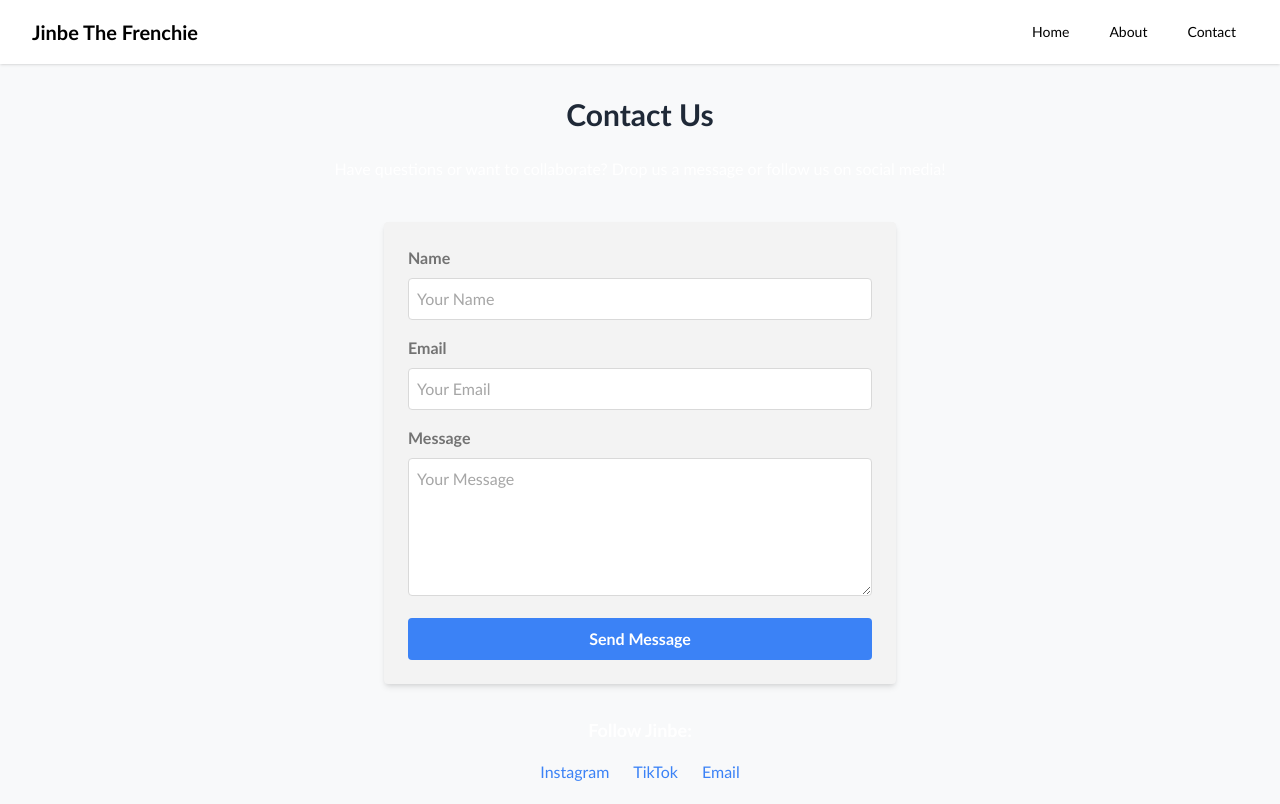
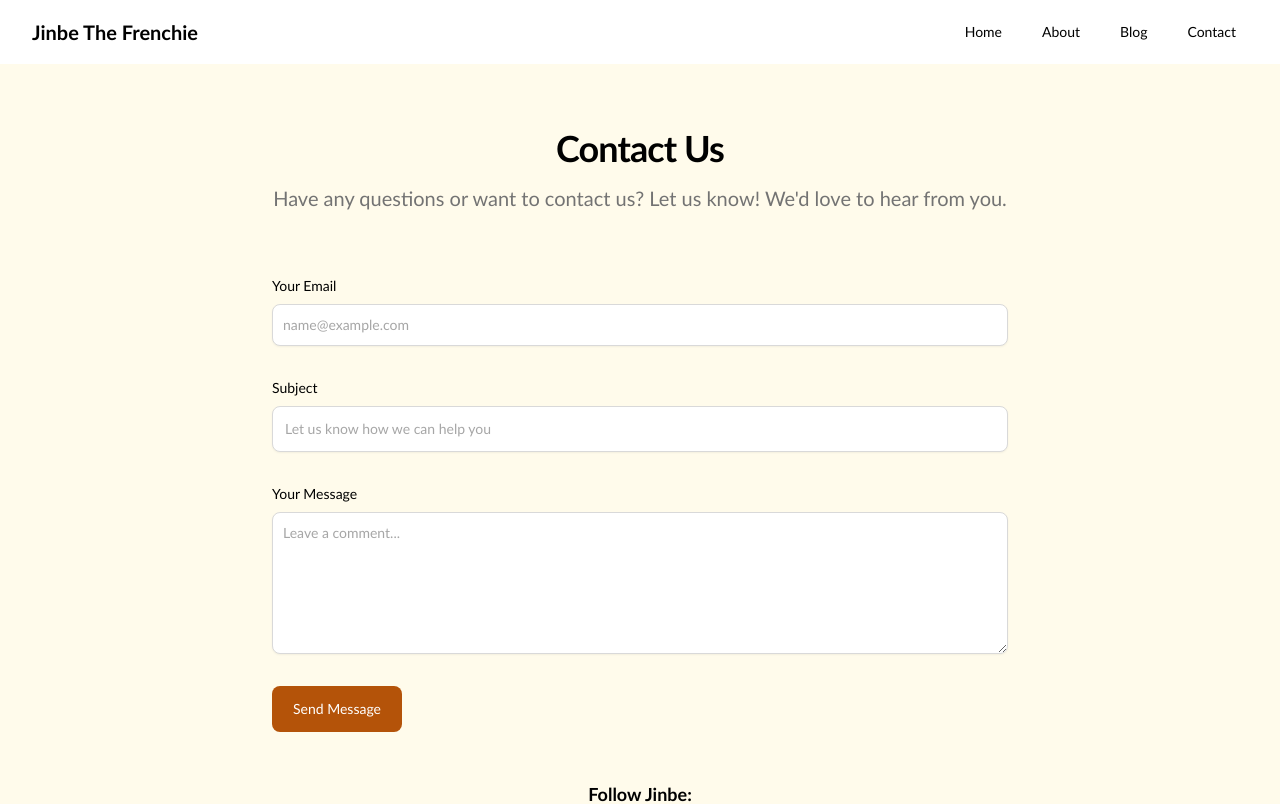
Before and after one commit to tran-matt/jinbethefrenchie, a React (Vite) app: page /contact in a window 1280 px wide. Shown: the top 804 px of the page. Built offline with nearby package versions, Linux system fonts and the light colour scheme.

Commit message:
added BlogPage.jsx

```diff
--- a/src/App.jsx
+++ b/src/App.jsx
@@ -1,28 +1,29 @@
 import React from "react";
 import { BrowserRouter as Router, Routes, Route } from "react-router-dom";
 import Navbar from "./components/Navbar";
-import Footer from "./components/Footer"; // Import Footer component
+import Footer from "./components/Footer";
 import Home from "./pages/Home";
 import About from "./pages/About";
-import Blog from "./pages/Blog";
+import BlogPage from "./pages/BlogPage";
 import Contact from "./pages/Contact";
 import BlogPost from "./pages/BlogPost";
 
 function App() {
   return (
     <Router>
-      <div className="flex flex-col min-h-screen"> {/* Ensure full-screen layout */}
-        <Navbar /> {/* Navbar stays at the top */}
-        <main className="flex-grow"> {/* Main content grows to fill available space */}
+      <div className="flex flex-col min-h-screen">
+        <Navbar />
+        <main className="flex-grow">
           <Routes>
             <Route path="/" element={<Home />} />
             <Route path="/about" element={<About />} />
-            <Route path="/blog" element={<Blog />} />
+            {/* Updated Blog route */}
+            <Route path="/blog" element={<BlogPage />} />
             <Route path="/blog/:id" element={<BlogPost />} />
             <Route path="/contact" element={<Contact />} />
           </Routes>
         </main>
-        <Footer /> {/* Footer stays at the bottom */}
+        <Footer />
       </div>
     </Router>
   );
--- a/src/components/Navbar.jsx
+++ b/src/components/Navbar.jsx
@@ -6,6 +6,7 @@ import { Link } from 'react-router-dom';
 const navigation = [
   { name: 'Home', to: '/' },
   { name: 'About', to: '/about' },
+  { name: 'Blog', to: '/blog' },      // Added Blog link
   { name: 'Contact', to: '/contact' },
 ];
 
@@ -15,7 +16,6 @@ const Navbar = () => {
       {({ open }) => (
         <>
           <div className="mx-auto max-w-7xl px-2 sm:px-6 lg:px-8">
-            {/* Flex container with justify-between to place logo on left and links on right */}
             <div className="relative flex h-16 items-center justify-between">
               {/* Mobile menu button */}
               <div className="absolute inset-y-0 left-0 flex items-center sm:hidden">
--- /dev/null
+++ b/src/pages/BlogPage.jsx
@@ -0,0 +1,184 @@
+import React, { useState, useEffect } from "react";
+import { Link } from "react-router-dom";
+
+// Initial blog posts data with an added "likes" property and ISO date strings.
+const initialPosts = [
+  {
+    id: 1,
+    title: "10 Essential Tips for Frenchie Owners",
+    excerpt:
+      "Discover key advice for caring for your French Bulldog—from diet and exercise to grooming and playtime.",
+    date: "2025-03-10", // ISO format for dates (YYYY-MM-DD)
+    likes: 10,
+  },
+  {
+    id: 2,
+    title: "Creating the Perfect Diet for Your Frenchie",
+    excerpt:
+      "Learn how to craft a balanced meal plan that caters to the unique nutritional needs of French Bulldogs.",
+    date: "2025-02-25",
+    likes: 5,
+  },
+  {
+    id: 3,
+    title: "Grooming and Care: A Comprehensive Guide",
+    excerpt:
+      "Everything you need to know about keeping your French Bulldog clean, comfortable, and happy.",
+    date: "2025-02-15",
+    likes: 3,
+  },
+  // Add more blog posts as needed.
+];
+
+const BlogPage = () => {
+  const [posts, setPosts] = useState(initialPosts);
+  const [searchTerm, setSearchTerm] = useState("");
+  const [sortOption, setSortOption] = useState("newest");
+  // This object tracks which posts the user has liked in the current session.
+  const [userLiked, setUserLiked] = useState({});
+
+  // On mount, load global likes from localStorage.
+  useEffect(() => {
+    const storedLikes = localStorage.getItem("blogLikes");
+    if (storedLikes) {
+      const likesObj = JSON.parse(storedLikes);
+      setPosts((prevPosts) =>
+        prevPosts.map((post) => ({
+          ...post,
+          likes:
+            likesObj[post.id] !== undefined ? likesObj[post.id] : post.likes,
+        }))
+      );
+    }
+  }, []);
+
+  // On mount, load user-specific liked posts from sessionStorage.
+  useEffect(() => {
+    const storedUserLikes = sessionStorage.getItem("userLikedPosts");
+    if (storedUserLikes) {
+      setUserLiked(JSON.parse(storedUserLikes));
+    }
+  }, []);
+
+  // Handles like/unlike toggling.
+  const handleLike = (id) => {
+    // Update the posts (global like count) first.
+    setPosts((prevPosts) => {
+      const updatedPosts = prevPosts.map((post) => {
+        if (post.id === id) {
+          // If user already liked this post, remove the like; otherwise, add one.
+          const newLikes = userLiked[id] ? post.likes - 1 : post.likes + 1;
+          return { ...post, likes: newLikes };
+        }
+        return post;
+      });
+      // Save the updated global likes to localStorage.
+      const likesObj = {};
+      updatedPosts.forEach((post) => {
+        likesObj[post.id] = post.likes;
+      });
+      localStorage.setItem("blogLikes", JSON.stringify(likesObj));
+      return updatedPosts;
+    });
+
+    // Update the userLiked state and store it in sessionStorage.
+    setUserLiked((prev) => {
+      const newUserLikes = { ...prev, [id]: !prev[id] };
+      sessionStorage.setItem("userLikedPosts", JSON.stringify(newUserLikes));
+      return newUserLikes;
+    });
+  };
+
+  // Filter posts by the search term (checking title and excerpt).
+  const filteredPosts = posts.filter((post) => {
+    const lowerSearch = searchTerm.toLowerCase();
+    return (
+      post.title.toLowerCase().includes(lowerSearch) ||
+      post.excerpt.toLowerCase().includes(lowerSearch)
+    );
+  });
+
+  // Sort posts based on the selected sort option.
+  const sortedPosts = [...filteredPosts].sort((a, b) => {
+    if (sortOption === "newest") {
+      return new Date(b.date) - new Date(a.date);
+    } else if (sortOption === "oldest") {
+      return new Date(a.date) - new Date(b.date);
+    } else if (sortOption === "most liked") {
+      return b.likes - a.likes;
+    } else if (sortOption === "least liked") {
+      return a.likes - b.likes;
+    }
+    return 0;
+  });
+
+  return (
+    <div className="bg-amber-50 min-h-screen py-10">
+      <div className="container mx-auto px-4">
+        <h1 className="text-3xl font-bold text-center mb-6 text-stone-800">
+          Jinbe's Blog
+        </h1>
+
+        {/* Search and Sort Controls */}
+        <div className="flex flex-col sm:flex-row items-center justify-between mb-8">
+          <input
+            type="text"
+            placeholder="Search blogs..."
+            value={searchTerm}
+            onChange={(e) => setSearchTerm(e.target.value)}
+            className="w-full sm:w-1/2 p-2 border border-gray-300 rounded mb-4 sm:mb-0"
+          />
+          <select
+            value={sortOption}
+            onChange={(e) => setSortOption(e.target.value)}
+            className="w-full sm:w-1/4 p-2 border border-gray-300 rounded text-gray-900"
+          >
+            <option value="newest">Newest</option>
+            <option value="oldest">Oldest</option>
+            <option value="most liked">Most Liked</option>
+            <option value="least liked">Least Liked</option>
+          </select>
+        </div>
+
+        {/* Blog Post Cards */}
+        <div className="grid grid-cols-1 md:grid-cols-2 lg:grid-cols-3 gap-6">
+          {sortedPosts.map((post) => (
+            <div
+              key={post.id}
+              className="bg-white p-6 rounded-lg shadow hover:shadow-lg transition-shadow duration-300"
+            >
+              <h2 className="text-xl font-semibold mb-2 text-stone-800">
+                {post.title}
+              </h2>
+              <p className="text-stone-600 text-sm mb-2">
+                {new Date(post.date).toLocaleDateString()}
+              </p>
+              <p className="text-stone-700 mb-4">{post.excerpt}</p>
+              <div className="flex items-center justify-between">
+                <button
+                  onClick={() => handleLike(post.id)}
+                  className="text-grey-700 font-bold hover:underline"
+                >
+                  {userLiked[post.id] ? "Unlike" : "Like"} ({post.likes})
+                </button>
+                <Link
+                  to={`/blog/${post.id}`}
+                  className="text-amber-700 font-bold hover:underline"
+                >
+                  Read More →
+                </Link>
+              </div>
+            </div>
+          ))}
+          {sortedPosts.length === 0 && (
+            <p className="text-center col-span-full text-gray-600">
+              No blog posts found.
+            </p>
+          )}
+        </div>
+      </div>
+    </div>
+  );
+};
+
+export default BlogPage;
--- a/src/pages/Contact.jsx
+++ b/src/pages/Contact.jsx
@@ -2,8 +2,8 @@ import React, { useState } from "react";
 
 const Contact = () => {
   const [formData, setFormData] = useState({
-    name: "",
     email: "",
+    subject: "",
     message: "",
   });
 
@@ -19,18 +19,21 @@ const Contact = () => {
 
   const handleSubmit = (e) => {
     e.preventDefault();
-    // Simulate form submission
+    // Simulate form submission – replace this with your actual submission logic
     console.log("Form submitted:", formData);
     setSubmitted(true);
-    setFormData({ name: "", email: "", message: "" });
+    setFormData({ email: "", subject: "", message: "" });
   };
 
   return (
-    <div className="container mx-auto p-8">
-      <h1 className="text-3xl font-bold text-center mb-6">Contact Us</h1>
-      <p className="text-center mb-10">
-        Have questions or want to collaborate? Drop us a message or follow us on
-        social media!
+    <section className="bg-amber-50">
+      <div className="py-8 lg:py-16 px-4 mx-auto max-w-screen-md">
+        {/* Header */}
+        <h2 className="mb-4 text-4xl tracking-tight font-extrabold text-center text-black">
+          Contact Us
+        </h2>
+        <p className="mb-8 lg:mb-16 font-light text-center text-gray-700 sm:text-xl">
+        Have any questions or want to contact us? Let us know! We'd love to hear from you.
         </p>
 
         {submitted && (
@@ -39,35 +42,14 @@ const Contact = () => {
           </p>
         )}
 
-      <div className="max-w-lg mx-auto">
-        <form
-          onSubmit={handleSubmit}
-          className="bg-gray-100 p-6 rounded shadow-md"
-        >
-          <div className="mb-4">
-            <label
-              htmlFor="name"
-              className="block text-gray-700 font-semibold mb-2"
-            >
-              Name
-            </label>
-            <input
-              type="text"
-              id="name"
-              name="name"
-              value={formData.name}
-              onChange={handleChange}
-              required
-              className="w-full p-2 border border-gray-300 rounded"
-              placeholder="Your Name"
-            />
-          </div>
-          <div className="mb-4">
+        {/* Form */}
+        <form onSubmit={handleSubmit} className="space-y-8">
+          <div>
             <label
               htmlFor="email"
-              className="block text-gray-700 font-semibold mb-2"
+              className="block mb-2 text-sm font-medium text-black"
             >
-              Email
+              Your Email
             </label>
             <input
               type="email"
@@ -76,65 +58,86 @@ const Contact = () => {
               value={formData.email}
               onChange={handleChange}
               required
-              className="w-full p-2 border border-gray-300 rounded"
-              placeholder="Your Email"
+              placeholder="name@example.com"
+              className="shadow-sm bg-white border border-gray-300 text-black text-sm rounded-lg focus:ring-amber-500 focus:border-amber-500 block w-full p-2.5"
             />
           </div>
-          <div className="mb-4">
+          <div>
+            <label
+              htmlFor="subject"
+              className="block mb-2 text-sm font-medium text-black"
+            >
+              Subject
+            </label>
+            <input
+              type="text"
+              id="subject"
+              name="subject"
+              value={formData.subject}
+              onChange={handleChange}
+              required
+              placeholder="Let us know how we can help you"
+              className="block p-3 w-full text-sm text-black bg-white rounded-lg border border-gray-300 shadow-sm focus:ring-amber-500 focus:border-amber-500"
+            />
+          </div>
+          <div>
             <label
               htmlFor="message"
-              className="block text-gray-700 font-semibold mb-2"
+              className="block mb-2 text-sm font-medium text-black"
             >
-              Message
+              Your Message
             </label>
             <textarea
               id="message"
               name="message"
+              rows="6"
               value={formData.message}
               onChange={handleChange}
               required
-              className="w-full p-2 border border-gray-300 rounded"
-              rows="5"
-              placeholder="Your Message"
+              placeholder="Leave a comment..."
+              className="block p-2.5 w-full text-sm text-black bg-white rounded-lg shadow-sm border border-gray-300 focus:ring-amber-500 focus:border-amber-500"
             ></textarea>
           </div>
           <button
             type="submit"
-            className="bg-blue-500 text-white px-4 py-2 rounded w-full font-bold hover:bg-blue-600"
+            className="py-3 px-5 text-sm font-medium text-center text-white rounded-lg bg-amber-700 sm:w-fit hover:bg-amber-800 focus:ring-4 focus:outline-none focus:ring-amber-300 transition-colors duration-300"
           >
             Send Message
           </button>
         </form>
-      </div>
 
-      <div className="text-center mt-8">
-        <p className="text-lg font-semibold mb-4">Follow Jinbe:</p>
-        <div className="flex justify-center space-x-6">
+        {/* Social Media Cards */}
+        <div className="mt-12">
+          <h3 className="text-center text-lg font-semibold text-black mb-4">
+            Follow Jinbe:
+          </h3>
+          <div className="flex flex-wrap justify-center gap-4">
             <a
-            href="https://instagram.com/jinbe" // Replace with Jinbe's real Instagram link
+              href="https://instagram.com/jinbe"
               target="_blank"
               rel="noopener noreferrer"
-            className="text-blue-500 hover:text-blue-600"
+              className="block bg-[rgba(139,69,19,0.8)] p-4 rounded-lg shadow hover:bg-[rgba(139,69,19,1)] transition duration-300 text-white font-semibold"
             >
               Instagram
             </a>
             <a
-            href="https://tiktok.com/@jinbe" // Replace with Jinbe's real TikTok link
+              href="https://tiktok.com/@jinbe"
               target="_blank"
               rel="noopener noreferrer"
-            className="text-blue-500 hover:text-blue-600"
+              className="block bg-[rgba(139,69,19,0.8)] p-4 rounded-lg shadow hover:bg-[rgba(139,69,19,1)] transition duration-300 text-white font-semibold"
             >
               TikTok
             </a>
             <a
-            href="mailto:jinbe@example.com" // Replace with Jinbe's real email
-            className="text-blue-500 hover:text-blue-600"
+              href="mailto:jinbe@example.com"
+              className="block bg-[rgba(139,69,19,0.8)] p-4 rounded-lg shadow hover:bg-[rgba(139,69,19,1)] transition duration-300 text-white font-semibold"
             >
               Email
             </a>
           </div>
         </div>
       </div>
+    </section>
   );
 };
 
```
Also changed, not shown: src/pages/About.jsx (+23 -11 lines). Lines whose indentation alone changed are shown as unchanged.
